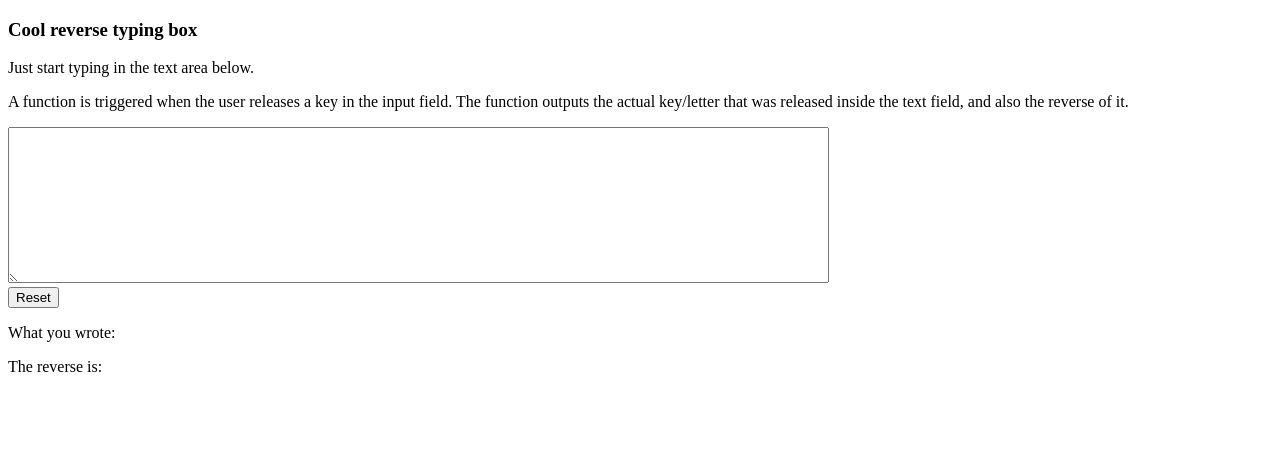
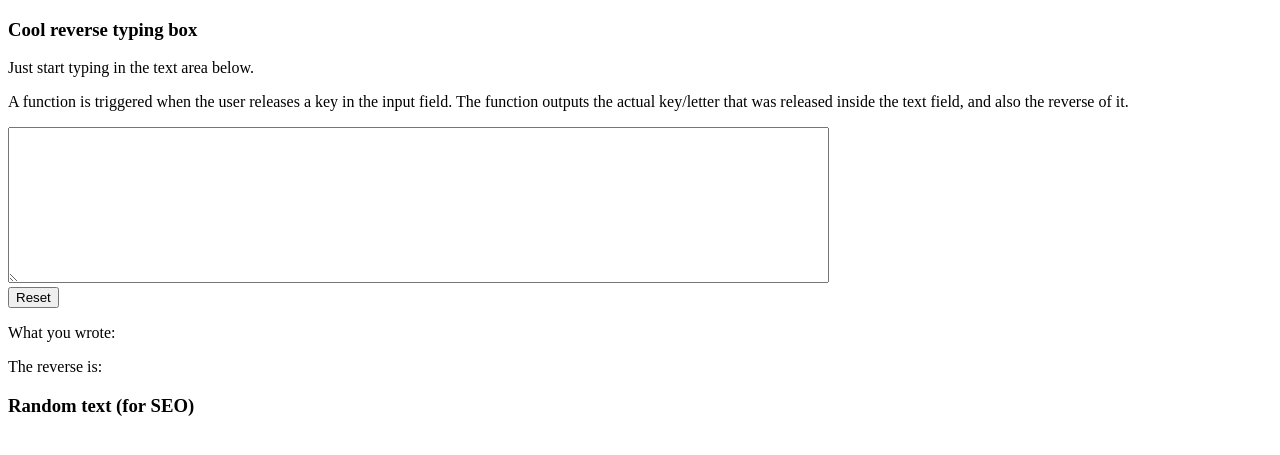
Before and after one commit to abhiachoudhary/abhiachoudhary.github.io, a Jekyll site: the page pages/things.html, which Jekyll copies as it is, in a window 1280 px wide. Shown: the top 455 px of the page. Built offline with Jekyll 4.4.1, drawn with Linux system fonts in a browser that asks for light colours.

Commit message:
Update things.html

```diff
--- a/pages/things.html
+++ b/pages/things.html
@@ -49,6 +49,7 @@ Just start typing in the text area below.
 <p>What you wrote: <span id="demo"></span></p>
 <p>The reverse is: <span id="demo2"></span></p>
 
+<h3>Random text (for SEO)</h3>
 
 </body>
 </html>
```
